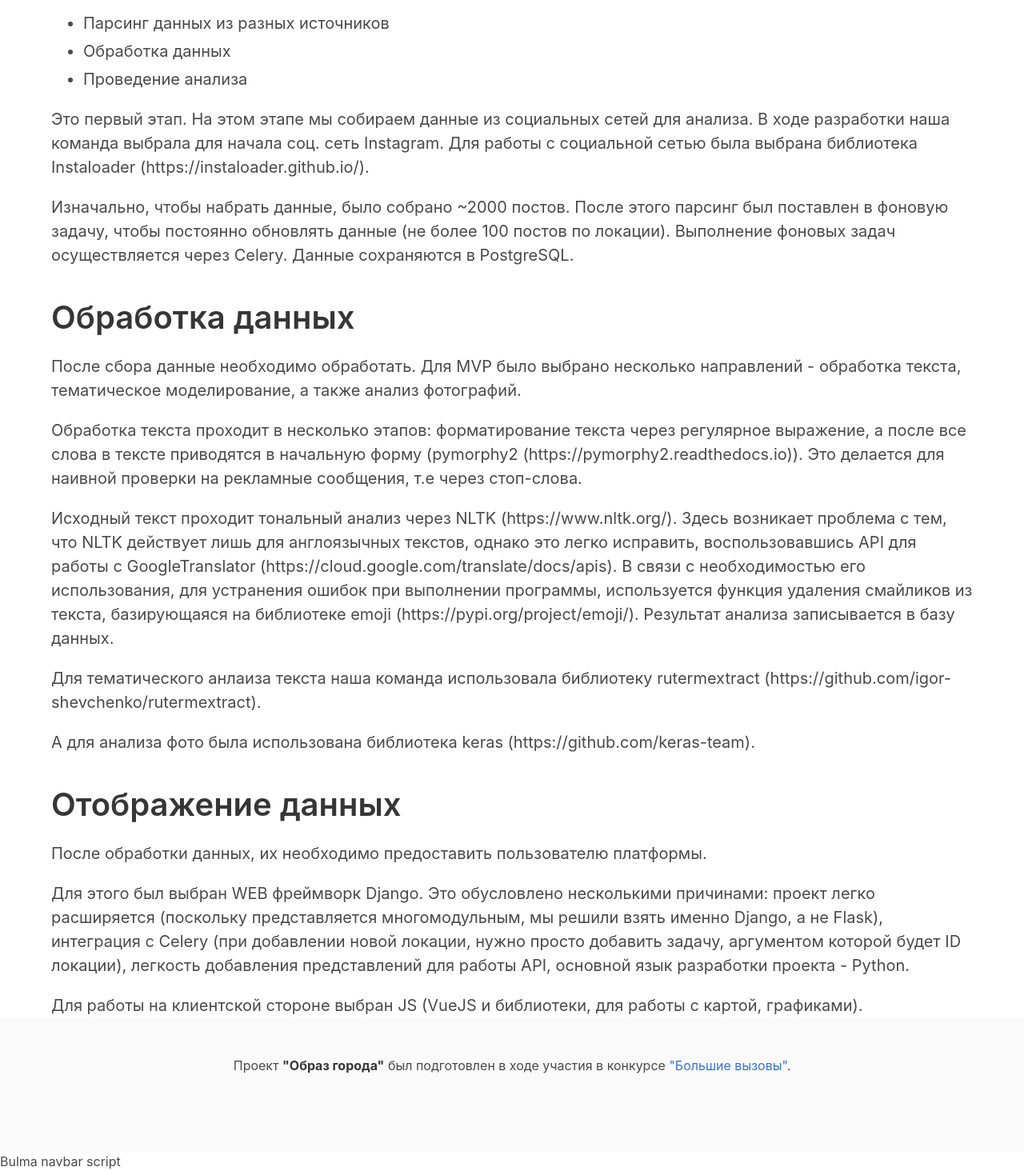
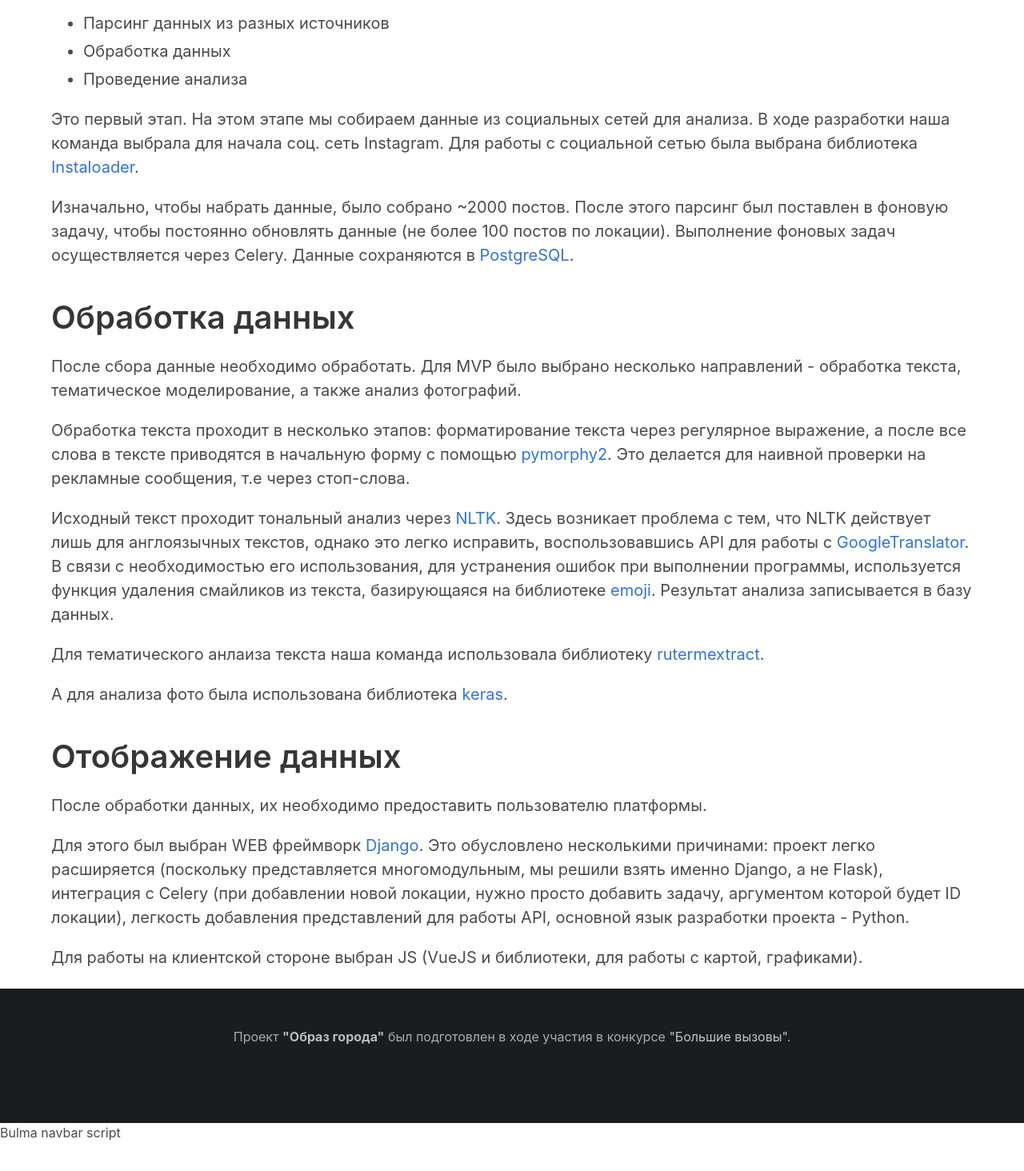
Before and after one commit to CityISO/main, a Django app: page /about/ in a window 1280 px wide. Shown: the part 276-1740 px from the top of the page at 80% size. After the commit the page ends 1702 px from the top, so only its background shows below. Run offline with Django 3.2, Linux system fonts and the light colour scheme; parts of the project's set-up code (start-up, migrations or seed data) failed here and were passed over.

Commit message:
Make the footer beautiful, fix templates

```diff
--- /dev/null
+++ b/static/styles/global.css
@@ -0,0 +1,22 @@
+body > footer {
+    background-color: #1b1c1d !important;
+    color: #ffffffa0 !important;
+    padding: 1rem;
+    margin-top: 1.5rem;
+}
+
+body > footer.footer > div > p > strong {
+    color: #ffffffb3;
+}
+
+body > footer > div > p > a {
+    color: #ffffffbb;
+    -moz-transition: color 0.2s ease-in-out, border-bottom-color 0.2s ease-in-out;
+    -webkit-transition: color 0.2s ease-in-out, border-bottom-color 0.2s ease-in-out;
+    -ms-transition: color 0.2s ease-in-out, border-bottom-color 0.2s ease-in-out;
+    transition: color 0.2s ease-in-out, border-bottom-color 0.2s ease-in-out;
+}
+
+body > footer > div > p > a:hover {
+    color: #ffffffef;
+}
--- a/templates/about.html
+++ b/templates/about.html
@@ -1,6 +1,7 @@
 {% extends 'base.html' %}
 
 {% block content %}
+
     <div class="container">
         <div class="content is-medium">
             <h1 class="title">Цель</h1>
@@ -19,11 +20,11 @@
 
             <p>Это первый этап. На этом этапе мы собираем данные из социальных сетей для анализа. В ходе разработки наша
                 команда выбрала для начала соц. сеть Instagram. Для работы с социальной сетью была выбрана библиотека
-                 Instaloader (https://instaloader.github.io/). </p>
+                <a href="https://instaloader.github.io/">Instaloader</a>.</p>
 
             <p>Изначально, чтобы набрать данные, было собрано ~2000 постов. После этого парсинг был поставлен в фоновую
                 задачу, чтобы постоянно обновлять данные (не более 100 постов по локации). Выполнение фоновых задач
-                 осуществляется через Celery. Данные сохраняются в PostgreSQL.</p>
+                осуществляется через Celery. Данные сохраняются в <a href="https://ru.wikipedia.org/wiki/PostgreSQL">PostgreSQL</a>.</p>
 
 
             <h1 class="title">Обработка данных</h1>
@@ -31,25 +32,24 @@
 
                 тематическое моделирование, а также анализ фотографий. </p>
             <p>Обработка текста проходит в несколько этапов: форматирование текста через регулярное выражение, а после
-                 все слова в тексте приводятся в начальную форму (pymorphy2 (https://pymorphy2.readthedocs.io)). Это
+                все слова в тексте приводятся в начальную форму с помощью <a href="https://pymorphy2.readthedocs.io">pymorphy2</a>. Это
                 делается для наивной проверки на рекламные сообщения, т.е через стоп-слова.</p>
 
-             <p>Исходный текст проходит тональный анализ через NLTK (https://www.nltk.org/). Здесь возникает проблема с
+            <p>Исходный текст проходит тональный анализ через <a href="https://www.nltk.org/">NLTK</a>. Здесь возникает проблема с
                 тем, что NLTK действует лишь для англоязычных текстов, однако это легко исправить, воспользовавшись API
-                 для работы с GoogleTranslator (https://cloud.google.com/translate/docs/apis). В связи с необходимостью
+                для работы с <a href="https://cloud.google.com/translate/docs/apis">GoogleTranslator</a>. В связи с необходимостью
                 его использования, для устранения ошибок при выполнении программы, используется функция удаления
-                 смайликов из текста, базирующаяся на библиотеке emoji (https://pypi.org/project/emoji/). Результат
+                смайликов из текста, базирующаяся на библиотеке <a href="https://pypi.org/project/emoji/">emoji</a>. Результат
                 анализа записывается в базу данных.</p>
 
-             <p>Для тематического анлаиза текста наша команда использовала библиотеку rutermextract
-                 (https://github.com/igor-shevchenko/rutermextract).</p>
+            <p>Для тематического анлаиза текста наша команда использовала библиотеку <a href="https://github.com/igor-shevchenko/rutermextract">rutermextract</a>.</p>
 
-             <p>А для анализа фото была использована библиотека keras (https://github.com/keras-team). </p>
+            <p>А для анализа фото была использована библиотека <a href="https://github.com/keras-team">keras</a>. </p>
 
             <h1 class="title">Отображение данных</h1>
             <p>После обработки данных, их необходимо предоставить пользователю платформы. </p>
 
-             <p>Для этого был выбран WEB фреймворк Django. Это обусловлено несколькими причинами: проект легко
+            <p>Для этого был выбран WEB фреймворк <a href="https://www.djangoproject.com/">Django</a>. Это обусловлено несколькими причинами: проект легко
                 расширяется (поскольку представляется многомодульным, мы решили взять именно Django, а не Flask),
                 интеграция с Celery (при добавлении новой локации, нужно просто добавить задачу, аргументом которой
                 будет ID локации), легкость добавления представлений для работы API, основной язык разработки проекта -
--- a/templates/base.html
+++ b/templates/base.html
@@ -8,6 +8,7 @@
     {% load static %}
     <link rel="stylesheet" type="text/css" href="{% static 'styles/bulma-0.7.4 2/css/bulma.min.css' %}">
     <link rel="stylesheet" type="text/css" href="{% static 'styles/custom.css' %}">
+    <link rel="stylesheet" type="text/css" href="{% static 'styles/global.css' %}">
 
     {% block css %}
 
@@ -53,62 +54,6 @@
     </nav>
 
     {% block content %}
-
-    <div class="container">
-        <div class="content is-medium">
-            <h1 class="title">Цель</h1>
-
-            <p>Создать веб-платформу, с помощью которой можно отслеживать настроение жителей города путем семантического
-                анализа текста, хэштегов и эмоциональной окраски фотографии в социальных сетях.</p>
-
-
-            <h1 class="title is-spaced">Схема работы</h1>
-            <ul>
-                <li>Парсинг данных из разных источников</li>
-                <li>Обработка данных</li>
-                <li>Проведение анализа</li>
-            </ul>
-
-
-            <p>Это первый этап. На этом этапе мы собираем данные из социальных сетей для анализа. В ходе разработки наша
-                команда выбрала для начала соц. сеть Instagram. Для работы с социальной сетью была выбрана библиотека
-                <a href="https://instaloader.github.io/">Instaloader</a>.</p>
-
-            <p>Изначально, чтобы набрать данные, было собрано ~2000 постов. После этого парсинг был поставлен в фоновую
-                задачу, чтобы постоянно обновлять данные (не более 100 постов по локации). Выполнение фоновых задач
-                осуществляется через Celery. Данные сохраняются в <a href="https://ru.wikipedia.org/wiki/PostgreSQL">PostgreSQL</a>.</p>
-
-
-            <h1 class="title">Обработка данных</h1>
-            <p>После сбора данные необходимо обработать. Для MVP было выбрано несколько направлений - обработка текста,
-
-                тематическое моделирование, а также анализ фотографий. </p>
-            <p>Обработка текста проходит в несколько этапов: форматирование текста через регулярное выражение, а после
-                все слова в тексте приводятся в начальную форму с помощью <a href="https://pymorphy2.readthedocs.io">pymorphy2</a>. Это
-                делается для наивной проверки на рекламные сообщения, т.е через стоп-слова.</p>
-
-            <p>Исходный текст проходит тональный анализ через <a href="https://www.nltk.org/">NLTK</a>. Здесь возникает проблема с
-                тем, что NLTK действует лишь для англоязычных текстов, однако это легко исправить, воспользовавшись API
-                для работы с <a href="https://cloud.google.com/translate/docs/apis">GoogleTranslator</a>. В связи с необходимостью
-                его использования, для устранения ошибок при выполнении программы, используется функция удаления
-                смайликов из текста, базирующаяся на библиотеке <a href="https://pypi.org/project/emoji/">emoji</a>. Результат
-                анализа записывается в базу данных.</p>
-
-            <p>Для тематического анлаиза текста наша команда использовала библиотеку <a href="https://github.com/igor-shevchenko/rutermextract">rutermextract</a>.</p>
-
-            <p>А для анализа фото была использована библиотека <a href="https://github.com/keras-team">keras</a>. </p>
-
-            <h1 class="title">Отображение данных</h1>
-            <p>После обработки данных, их необходимо предоставить пользователю платформы. </p>
-
-            <p>Для этого был выбран WEB фреймворк <a href="https://www.djangoproject.com/">Django</a>. Это обусловлено несколькими причинами: проект легко
-                расширяется (поскольку представляется многомодульным, мы решили взять именно Django, а не Flask),
-                интеграция с Celery (при добавлении новой локации, нужно просто добавить задачу, аргументом которой
-                будет ID локации), легкость добавления представлений для работы API, основной язык разработки проекта -
-                Python. </p>
-            <p>Для работы на клиентской стороне выбран JS (VueJS и библиотеки, для работы с картой, графиками).</p>
-        </div>
-    </div>
     {% endblock %}
 
     {% block footer %}
```
Lines whose indentation alone changed are shown as unchanged.
